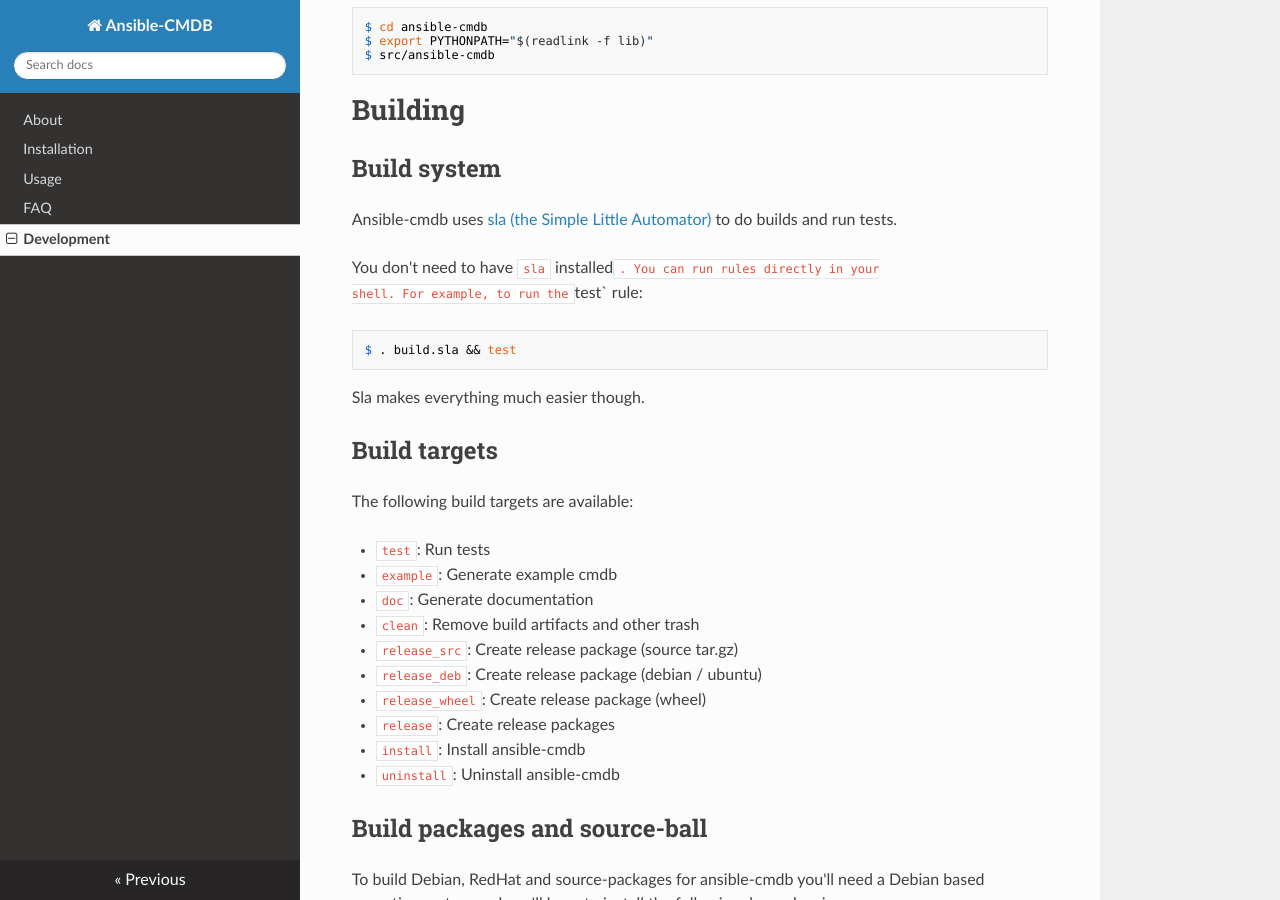
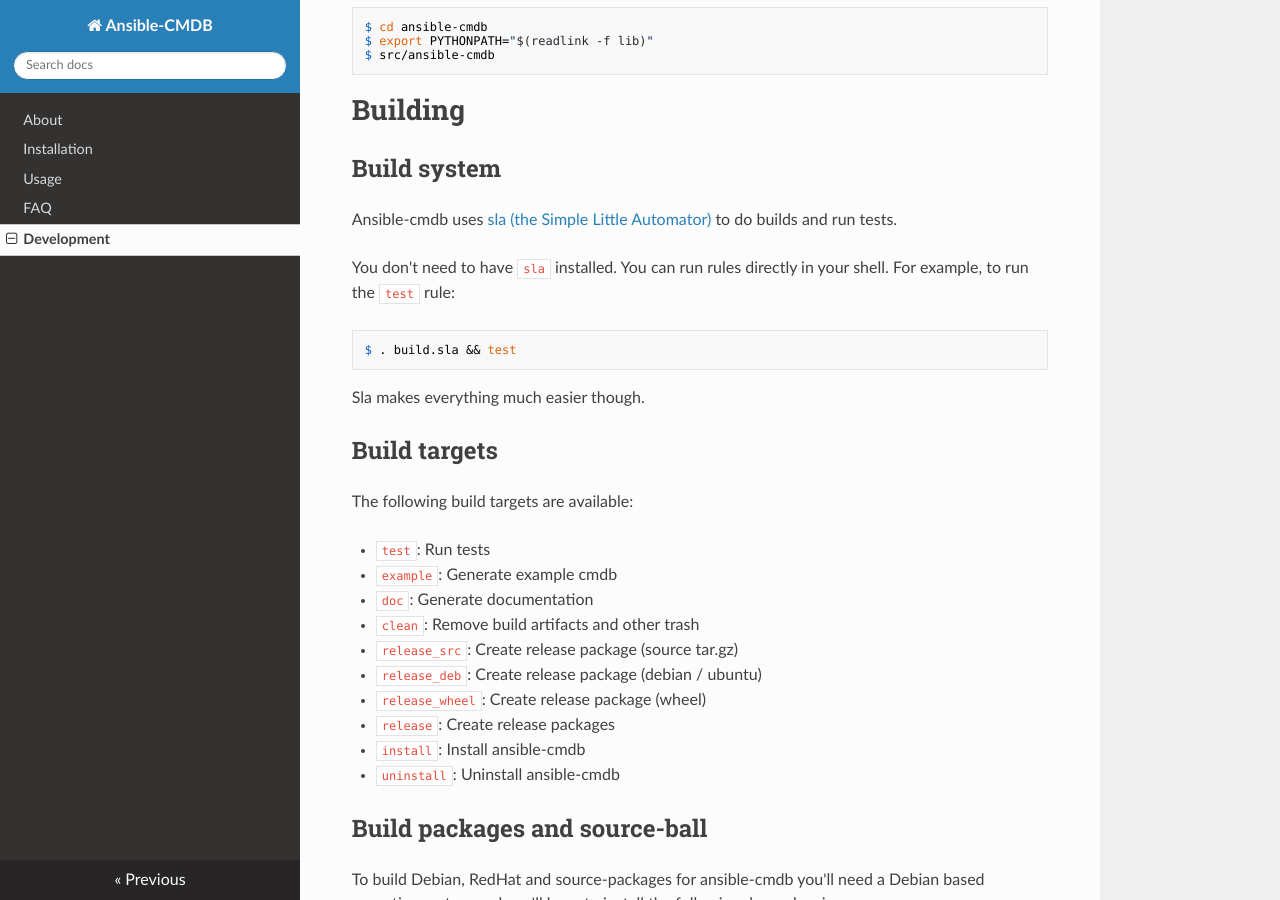
Before and after one commit to fboender/ansible-cmdb, an MkDocs documentation site: the page built from docs/dev.md, in a window 1280 px wide and 900 px high, scrolled down 1170 px. Built offline with MkDocs 1.6.1, drawn with Linux system fonts in a browser that asks for light colours; nearby versions of some CDN libraries; old or Windows-style settings are respelled for this version of MkDocs.

Commit message:
Fix formatting in dev.md

```diff
--- a/docs/dev.md
+++ b/docs/dev.md
@@ -57,7 +57,7 @@
 Ansible-cmdb uses [sla (the Simple Little
 Automator)](https://github.com/fboender/sla) to do builds and run tests.
 
-You don't need to have `sla` installed`. You can run rules directly in your
+You don't need to have `sla` installed. You can run rules directly in your
 shell. For example, to run the `test` rule:
 
 	$ . build.sla && test
```
